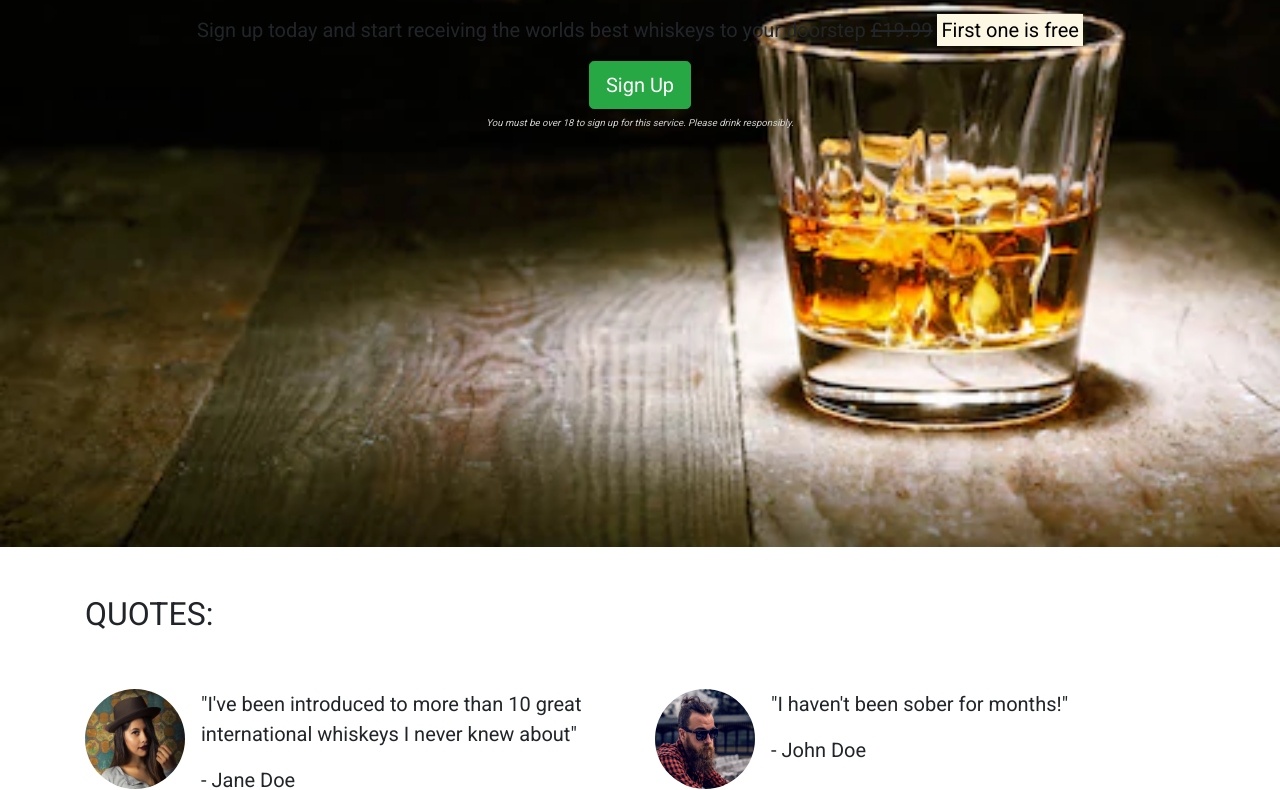
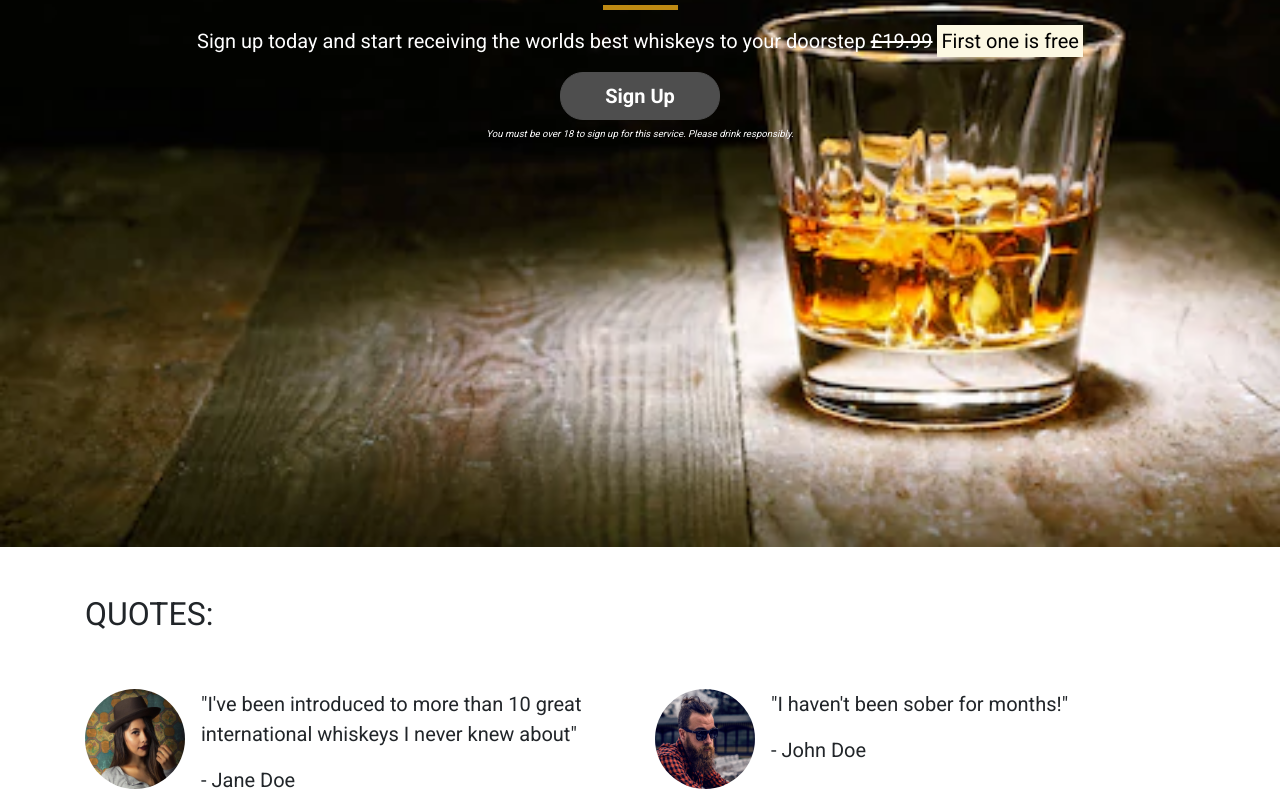
Before and after one commit to gazmoore100/Bootstrap, a plain HTML site: page index.html in a window 1280 px wide. Shown: the part 309-1099 px from the top of the page. Drawn offline with nearby package versions, Linux system fonts and the light colour scheme.

Commit message:
adding CTA button styling

```diff
--- a/index.html
+++ b/index.html
@@ -50,16 +50,18 @@
     </div>
 //-->
     <!--Callout-->
+    <div class="opaque-overlay">&nbsp;</div>
 <div class="container-fluid callout-container">
     <div class="row">
     <div class="col-12">
     <section class="callout jumbotron text-center">
         <h1 class="jumbotron-header">The finest whiskeys delivered to your door</h1>
+            <hr class="block-divider block-divider-orange">
             <p class="lead">Sign up today and start receiving the worlds best whiskeys to your doorstep
                 <s class="d-none d-sm-inline">£19.99</s>
                 <span class="d-inline d-sm-none"><br></span>
                 <strong><mark>First one is free</mark></strong></p>
-            <button class="btn btn-success  btn-lg" data-toggle="modal" data-target="#signUpModal">Sign Up</button>
+            <button class="btn btn--cta btn--red btn-lg" data-toggle="modal" data-target="#signUpModal">Sign Up</button>
                 <p class="text-muted"><small> You must be over 18 to sign up for this service. Please drink responsibly.</small></p>
     </section>
     </div>
--- a/main.css
+++ b/main.css
@@ -15,11 +15,36 @@ body{
   display: flex;
       align-items:center;
       justify-content:center;
+
+    position: relative;
+}
+
+.opaque-overlay{
+    position: absolute;
+    top: 0;
+    left: 0;
+    height: 100%;
+    width: 100%;
+    background-color:rgba(0,0,0,0.5);
 }
 
 .quotes-container{}
 
 .features-container{}
+
+/*Block divider*/
+
+.block-divider{
+    width: 75px;
+    height: 5px;
+    border: 0;
+}
+
+.block-divider-orange{
+    background-color:#bf8a13;
+}
+
+.block-divider-short{}
 
 .monthly-favourites-container{}
 
@@ -28,10 +53,11 @@ body{
 .jumbotron{
     background-color: transparent;
     padding-bottom: 15rem;
+    color: white;
 }
 
 .jumbotron-header{
-    color: white;
+    color:#9d9fa2;
     font-weight: bold;
     margin-bottom: 30px;
 }
@@ -39,5 +65,33 @@ body{
 .jumbotron small{
     font-size: 60%;
     font-style:italic;
-    color: #d0d0d0;
+    color:white;
 }
+/*Buttons*/
+
+.btn--cta{
+    font-weight: bold;
+    border-radius: 23px;
+    width:160px;
+}
+
+.btn--red{
+    color: white;
+    background-color: #4e4e4e;
+    border-color:#4e4e4e;
+}
+.btn--red:hover,
+.btn--red:active,
+.btn--red:focus,
+.btn--red:active:focus{
+    background-color: #4e4e4e;
+::#e9ecef;
+}
+
+.btn--red:hover,
+.btn--red:active,
+.btn--red:focus,
+.btn--red:active:focus{
+    background-color: #4e4e4e;
+    border-color:white;
+}
```
